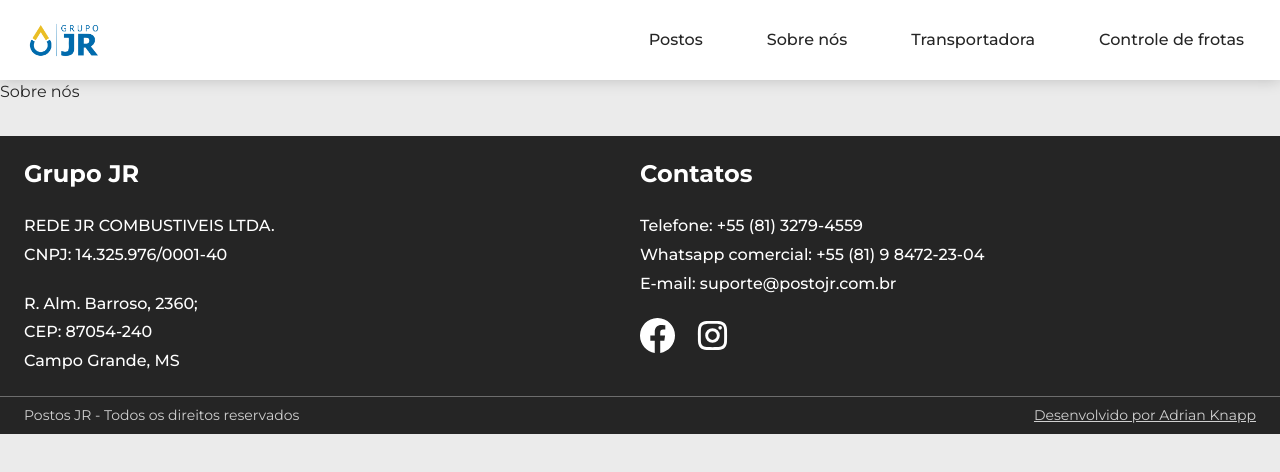
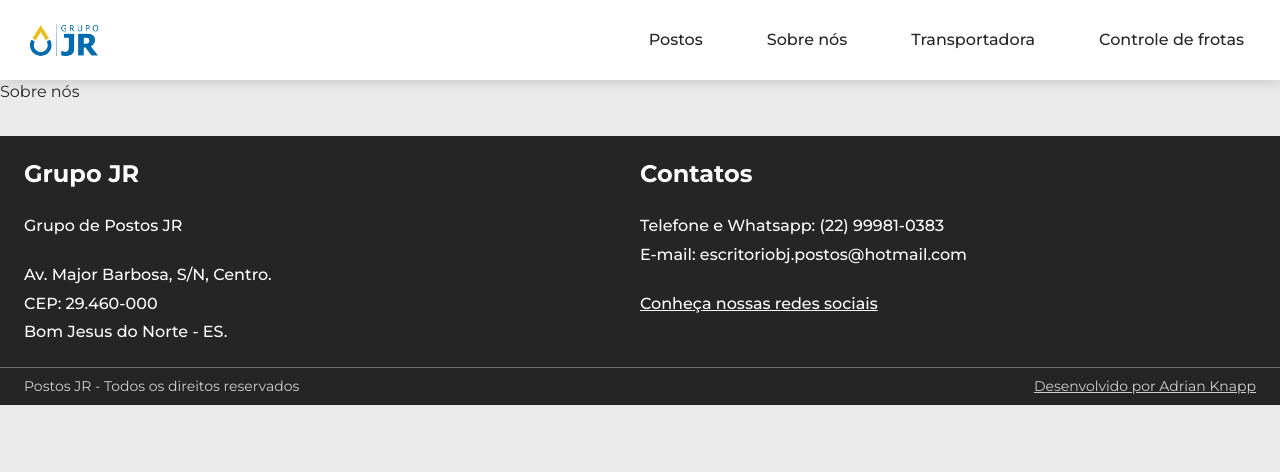
Before and after one commit to AdrianKnapp/grupojr, a Next.js app: page /controle-de-frotas in a window 1280 px wide. Shown: the top 472 px of the page. Built offline with nearby package versions, Linux system fonts and the light colour scheme.

Commit message:
Adjusted footer

```diff
--- a/src/components/Footer/TextInfo.tsx
+++ b/src/components/Footer/TextInfo.tsx
@@ -3,9 +3,10 @@ import React from 'react';
 
 type TextInfoProps = {
   children: React.ReactNode;
+  [x:string]: any;
 }
 
-export function TextInfo({ children }: TextInfoProps) {
+export function TextInfo({ children, ...props }: TextInfoProps) {
   return (
     <Text
       lineHeight={[
@@ -19,6 +20,7 @@ export function TextInfo({ children }: TextInfoProps) {
         'sm',
         'md',
       ]}
+      {...props}
     >
       {children}
     </Text>
--- a/src/components/Footer/side/Left.tsx
+++ b/src/components/Footer/side/Left.tsx
@@ -9,20 +9,17 @@ export function Left() {
         Grupo JR
       </Header>
       <TextInfo>
-        REDE JR COMBUSTIVEIS LTDA.
-      </TextInfo>
-      <TextInfo>
-        CNPJ: 14.325.976/0001-40
+        Grupo de Postos JR
       </TextInfo>
       <Spacer mt={5} />
       <TextInfo>
-        R. Alm. Barroso, 2360;
+        Av. Major Barbosa, S/N, Centro.
       </TextInfo>
       <TextInfo>
-        CEP: 87054-240
+        CEP: 29.460-000
       </TextInfo>
       <TextInfo>
-        Campo Grande, MS
+        Bom Jesus do Norte - ES.
       </TextInfo>
     </Flex>
   );
--- a/src/components/Footer/side/Right.tsx
+++ b/src/components/Footer/side/Right.tsx
@@ -1,7 +1,7 @@
 import { Flex, Spacer } from '@chakra-ui/react';
+import Link from 'next/link';
 import { Header } from '../Header';
 import { TextInfo } from '../TextInfo';
-import { IconsBox } from './IconsBox';
 
 export function Right() {
   return (
@@ -10,16 +10,20 @@ export function Right() {
         Contatos
       </Header>
       <TextInfo>
-        Telefone: +55 (81) 3279-4559
+        Telefone e Whatsapp: (22) 99981-0383
       </TextInfo>
       <TextInfo>
-        Whatsapp comercial: +55 (81) 9 8472-23-04
-      </TextInfo>
-      <TextInfo>
-        E-mail: suporte@postojr.com.br
+        E-mail: escritoriobj.postos@hotmail.com
       </TextInfo>
       <Spacer mt={5} />
-      <IconsBox />
+      {/* <IconsBox /> */}
+      <Link href="https://linktr.ee/grupo.jr" passHref>
+        <a target="_blank">
+          <TextInfo textDecoration="underline">
+            Conheça nossas redes sociais
+          </TextInfo>
+        </a>
+      </Link>
     </Flex>
   );
 }
```
